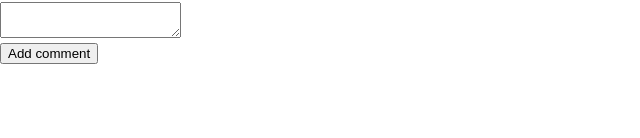
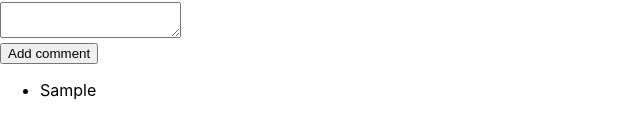
Before and after one commit to SeddiMK/18_React, a React (Create React App) app in the folder app_5/: page / in a window 1280 px wide. Both pictures are taken after typing "Sample" into the empty fields and a click on the button "Add comment". Shown: the part 170-308 px from the top of the page, without its empty margins (0-640 px from the left). Built offline with nearby package versions, Linux system fonts and the light colour scheme.

Commit message:
React-5_State

```diff
--- a/app_5/src/Comp1.js
+++ b/app_5/src/Comp1.js
@@ -42,7 +42,11 @@ class Comp1 extends React.Component {
           <button onClick={this.addComment}>Add comment</button>
         </div>
         <div>
-          <ul></ul>
+          <ul>
+            {this.state.comment.map((el, ind) => (
+              <li key={ind.toString()}>{el}</li>
+            ))}
+          </ul>
         </div>
       </>
     );
```
